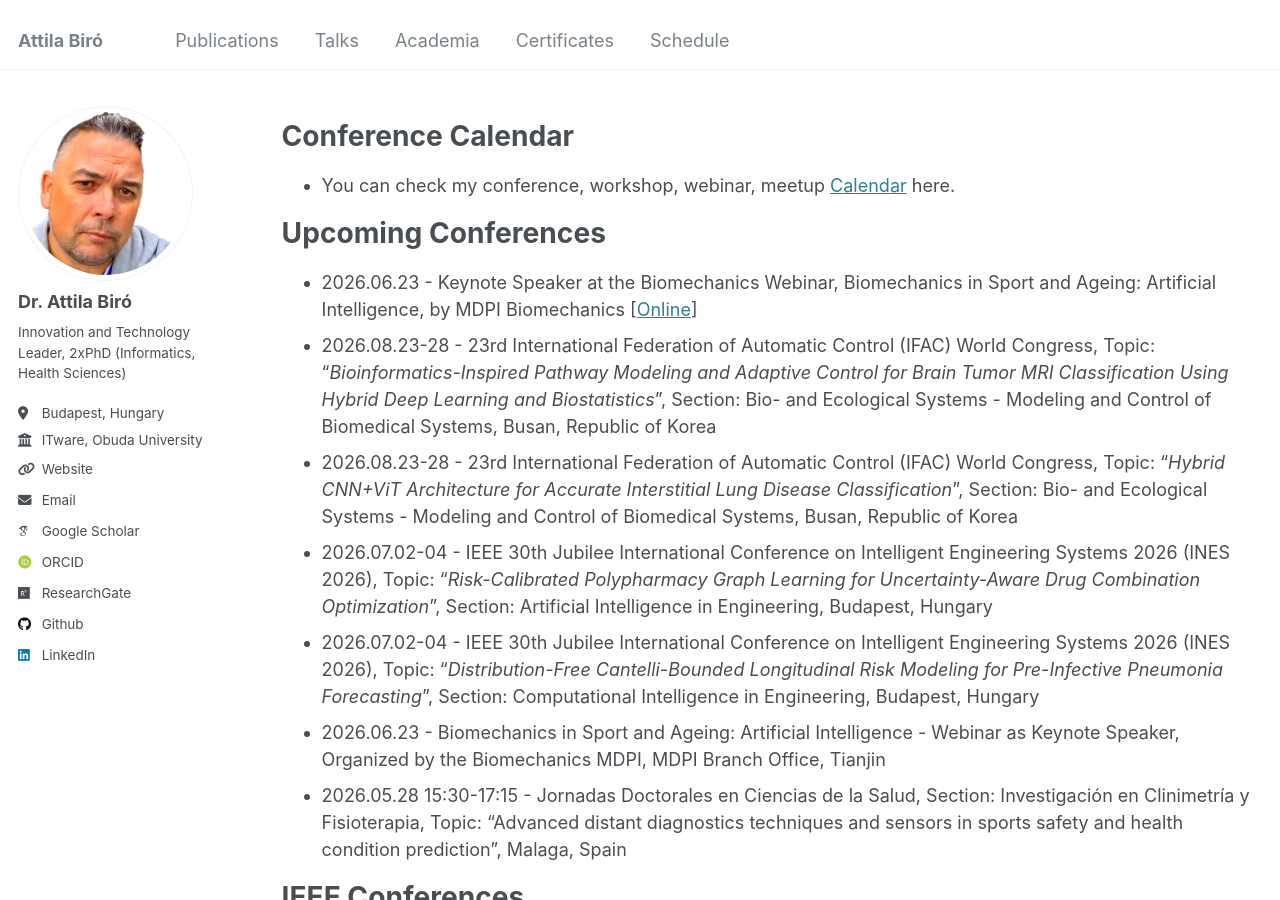
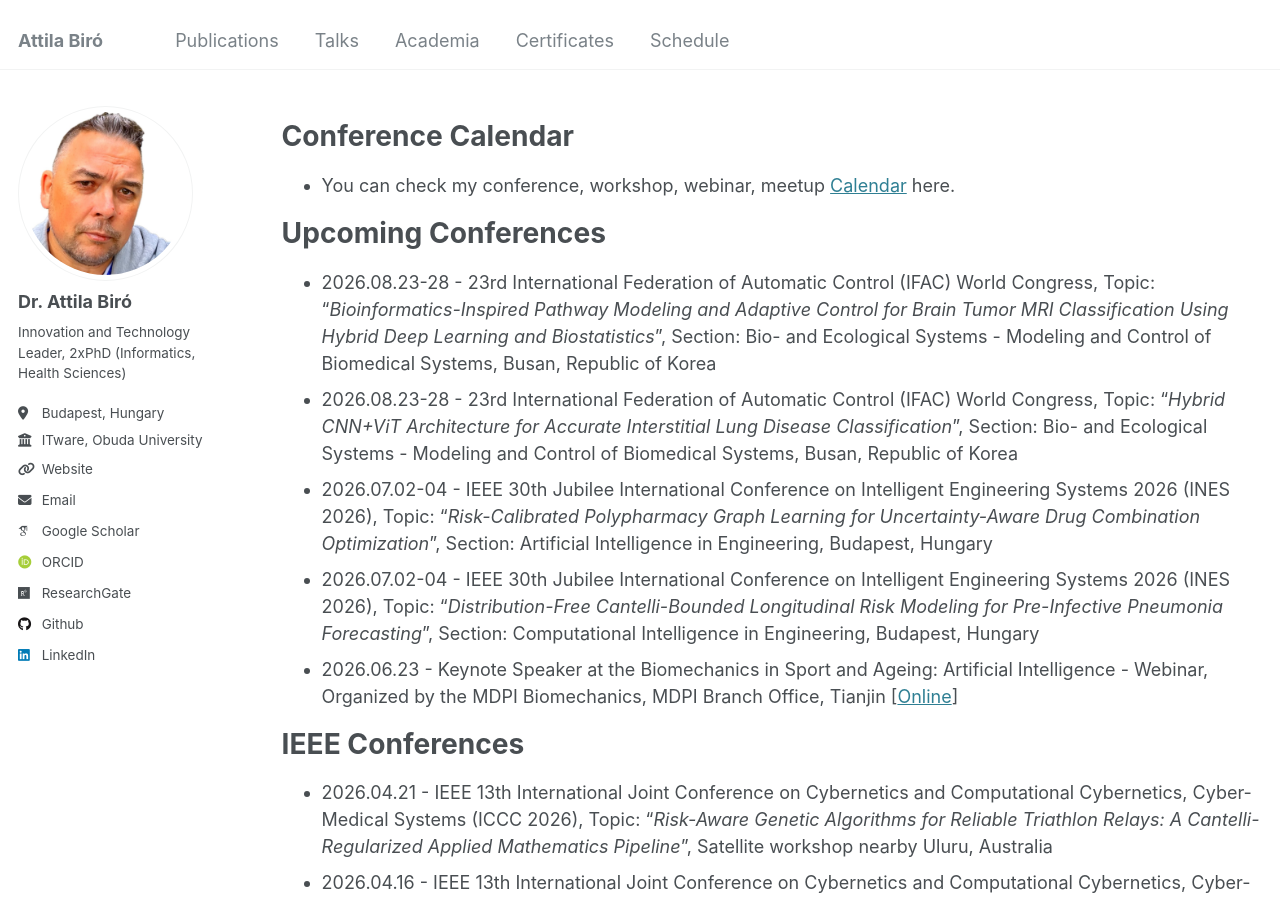
Before and after one commit to biroka/biroka.github.io, a Jekyll site: the page built from _pages/talks.md, in a window 1280 px wide and 900 px high. Built offline with Jekyll 4.4.1, drawn with Linux system fonts in a browser that asks for light colours; some web fonts are replaced; some of the changed text lies outside the part shown.

Commit message:
Update talks.md

```diff
--- a/_pages/talks.md
+++ b/_pages/talks.md
@@ -12,13 +12,11 @@ Conference Calendar
 
 Upcoming Conferences
 ======
-* 2026.06.23 - Keynote Speaker at the Biomechanics Webinar, Biomechanics in Sport and Ageing: Artificial Intelligence, by MDPI Biomechanics [<a target="_new" href="https://sciforum.net/event/Biomechanics-1?subscribe&section=#welcomef">Online</a>]
 * 2026.08.23-28 - 23rd International Federation of Automatic Control (IFAC) World Congress, Topic: "_Bioinformatics-Inspired Pathway Modeling and Adaptive Control for Brain Tumor MRI Classification Using Hybrid Deep Learning and Biostatistics_", Section: Bio- and Ecological Systems - Modeling and Control of Biomedical Systems, Busan, Republic of Korea
 * 2026.08.23-28 - 23rd International Federation of Automatic Control (IFAC) World Congress, Topic: "_Hybrid CNN+ViT Architecture for Accurate Interstitial Lung Disease Classification_", Section: Bio- and Ecological Systems - Modeling and Control of Biomedical Systems, Busan, Republic of Korea
 * 2026.07.02-04 - IEEE 30th Jubilee International Conference on Intelligent Engineering Systems 2026 (INES 2026), Topic: "_Risk-Calibrated Polypharmacy Graph Learning for Uncertainty-Aware Drug Combination Optimization_", Section: Artificial Intelligence in Engineering, Budapest, Hungary
 * 2026.07.02-04 - IEEE 30th Jubilee International Conference on Intelligent Engineering Systems 2026 (INES 2026), Topic: "_Distribution-Free Cantelli-Bounded Longitudinal Risk Modeling for Pre-Infective Pneumonia Forecasting_", Section: Computational Intelligence in Engineering, Budapest, Hungary
-* 2026.06.23 - Biomechanics in Sport and Ageing: Artificial Intelligence - Webinar as Keynote Speaker, Organized by the Biomechanics MDPI, MDPI Branch Office, Tianjin
-* 2026.05.28 15:30-17:15 - Jornadas Doctorales en Ciencias de la Salud, Section: Investigación en Clinimetría y Fisioterapia, Topic: “Advanced distant diagnostics techniques and sensors in sports safety and health condition prediction”, Malaga, Spain
+* 2026.06.23 - Keynote Speaker at the Biomechanics in Sport and Ageing: Artificial Intelligence - Webinar, Organized by the MDPI Biomechanics, MDPI Branch Office, Tianjin [<a target="_new" href="https://sciforum.net/event/Biomechanics-1?subscribe&section=#welcomef">Online</a>]
 
 
 IEEE Conferences
```
Also changed, not shown: other parts of _pages/talks.md (+1 -1 lines).
